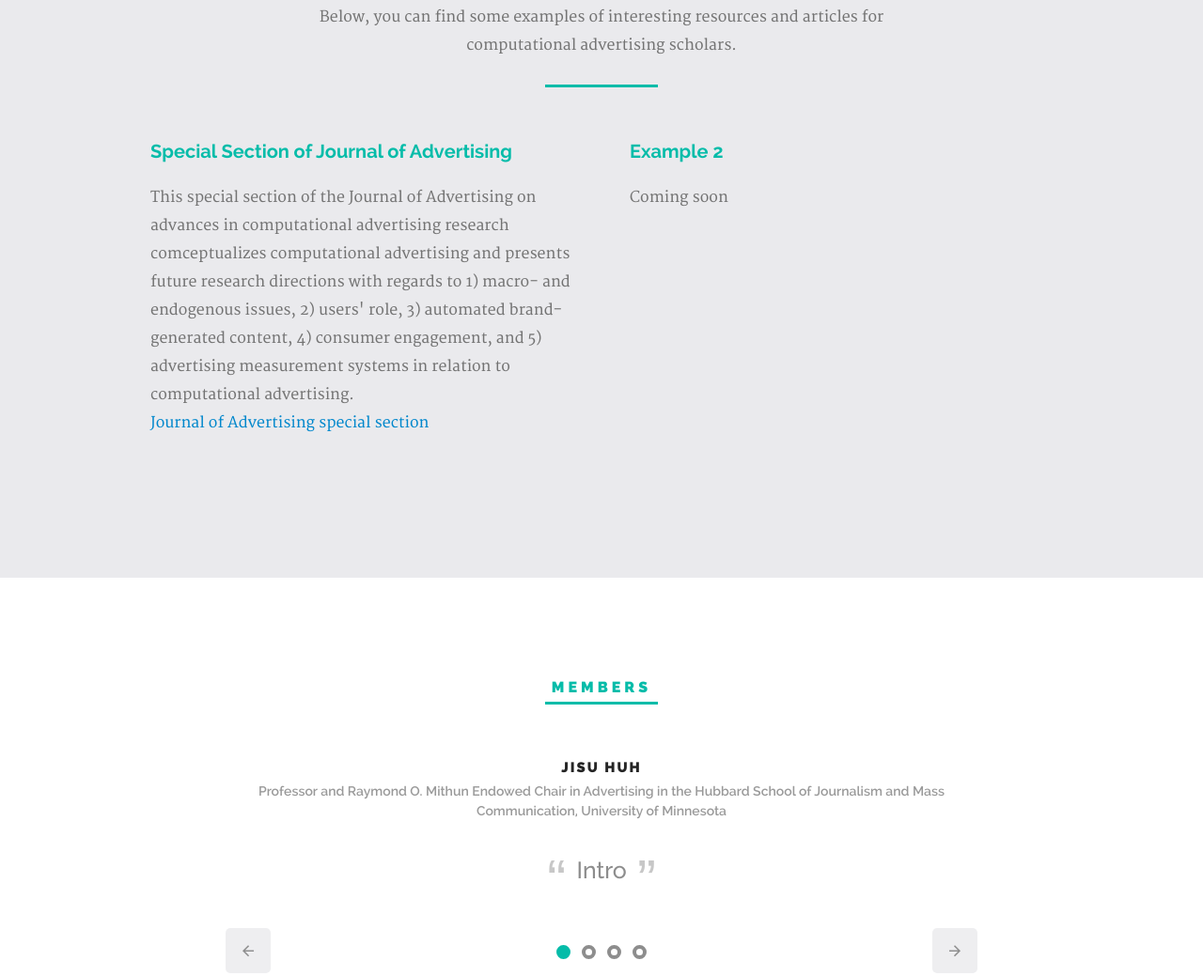
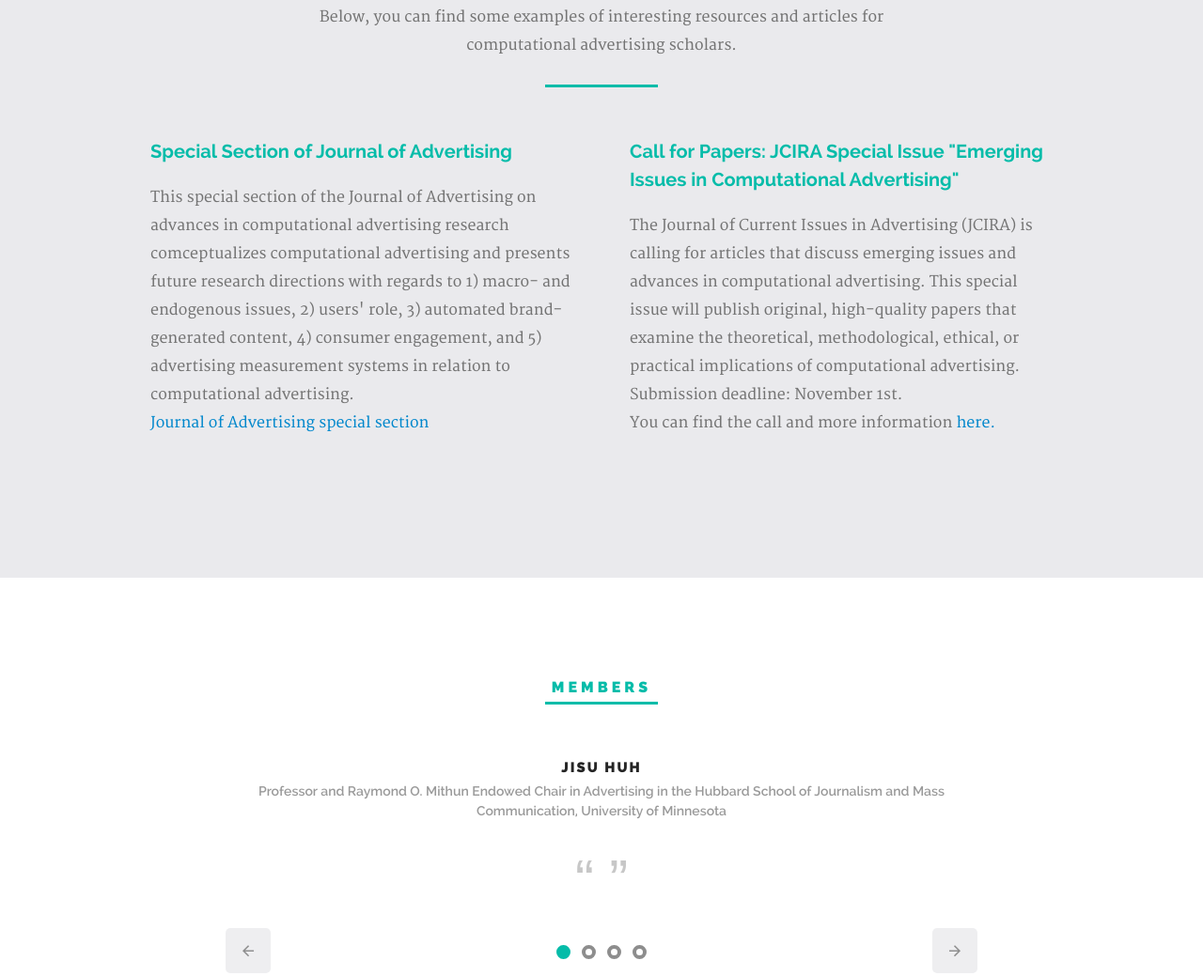
Before and after one commit to CAKExchange/CAKExchange.github.io, a plain HTML site: page index.html in a window 1280 px wide. Shown: the part 2710-3749 px from the top of the page at 94% size. Drawn offline with Linux system fonts and the light colour scheme; files whose address does not match are found by name.

Commit message:
website update

```diff
--- a/index.html
+++ b/index.html
@@ -138,7 +138,7 @@
 
                    <h3 class="h05">CAKE Reading Group</h3>
 
-                  <p>September 2022 the CAKE reading group meetings have kicked of. We will meet regularly to discuss newly published research relevant to the fild of computational advertising. The first meeting focused on measures in computational research. Let us know if you have suggestions for future topics!
+                  <p>September 2022 the CAKE reading group meetings have kicked of. We will meet regularly to discuss newly published research relevant to the field of computational advertising. The first meeting focused on measures in computational research. Let us know if you want to join the next meeting and have suggestions for future topics!
                   </p>
 
                </div>
@@ -215,9 +215,9 @@
 
             <div class="bgrid">
 
-               <h3>Example 2</h3>
+               <h3>Call for Papers: JCIRA Special Issue "Emerging Issues in Computational Advertising"</h3>
 
-               <p>Coming soon</p>
+               <p>The Journal of Current Issues in Advertising (JCIRA) is calling for articles that discuss emerging issues and advances in computational advertising. This special issue will publish original, high-quality papers that examine the theoretical, methodological, ethical, or practical implications of computational advertising.<br>Submission deadline: November 1st.<br>You can find the call and more information <a href="https://think.taylorandfrancis.com/special_issues/journal-current-issues-research-advertising/?utm_source=TFO&utm_medium=cms&utm_campaign=JPG15743&_ga=2.236606019.393762136.1672670989-365868126.1672217692&_gl=1*1jeczbe*_ga*MzY1ODY4MTI2LjE2NzIyMTc2OTI.*_ga_0HYE8YG0M6*MTY3Mjc1MDkyOC4zLjEuMTY3Mjc1MDkzMS4wLjAuMA.." target="_blank">here.</a>  </p>
 
             </div>
 
@@ -255,13 +255,13 @@
                <div class="testimonial-author">
                      <!--img src="images/members/eelkeheemskerk_squared.png" alt="Author image">-->
                      <div class="author-info">
-                        Jisu HuH
+                        Jisu Huh
                         <span class="position">Professor and Raymond O. Mithun Endowed Chair in Advertising in the Hubbard School of Journalism and Mass Communication, University of Minnesota</span>
                      </div>
                </div>
 
                <p>
-               Intro
+
                </p>
                </li> <!-- /slide -->
 
@@ -274,7 +274,7 @@
                      </div>
                   </div>
                   <p>
-               Intro
+
                   </p>
             </li>
 
@@ -287,7 +287,7 @@
                      </div>
                   </div>
                   <p>
-               Intro
+
                   </p>
             </li>
 
@@ -300,7 +300,7 @@
                      </div>
                   </div>
                   <p>
-               Intro
+
                   </p>
             </li>
 
```
